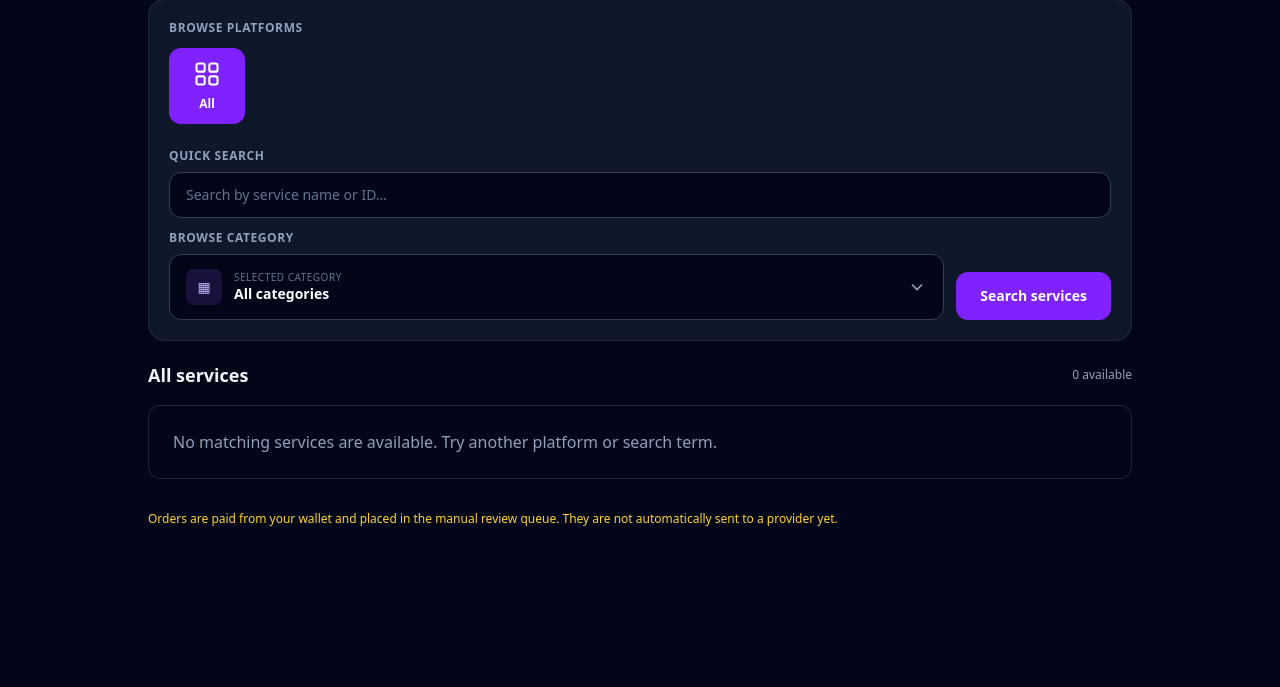
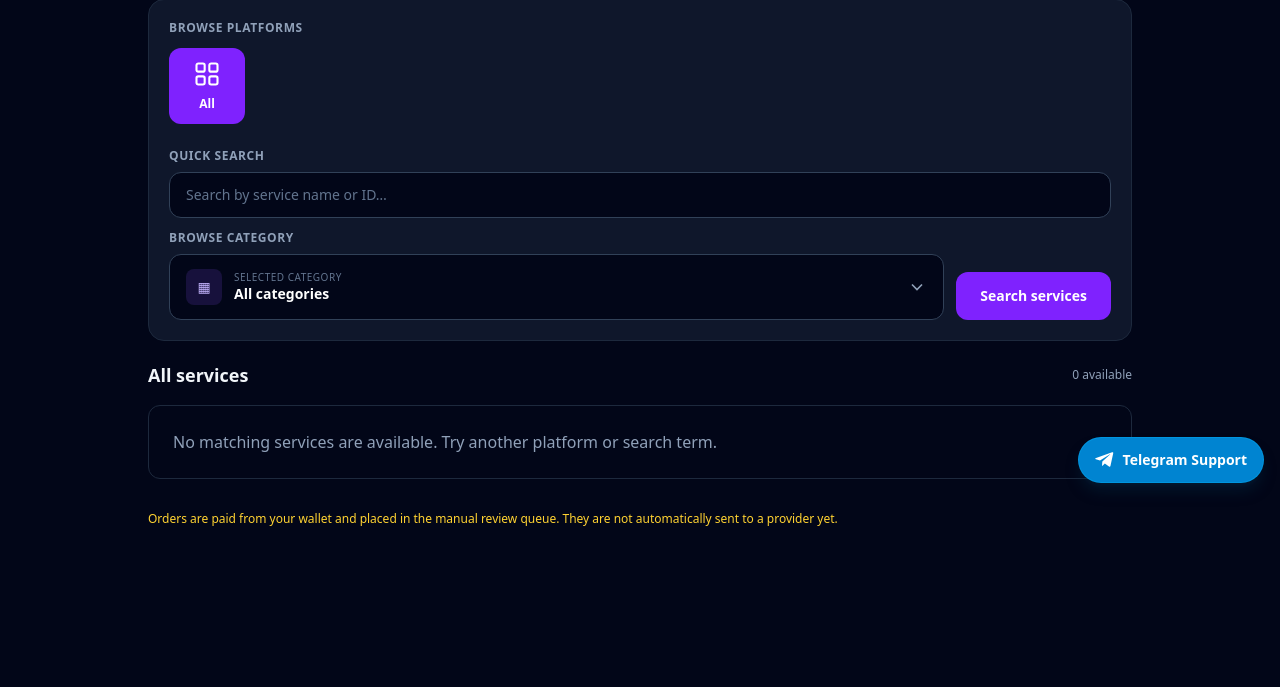
Before and after one commit to Blakesammy51/firebooster-panel, a Laravel app: page /services in a window 1280 px wide. Shown: the part 157-844 px from the top of the page. Run offline with Laravel 12, Linux system fonts and the light colour scheme; the visitor is signed in with stand-in values (Sample User, id 1); data that the repository does not hold is empty; style sheets or scripts are compiled from the project's sources.

Commit message:
Add Telegram customer support button

```diff
--- a/backend/resources/views/services/index.blade.php
+++ b/backend/resources/views/services/index.blade.php
@@ -464,4 +464,12 @@
     paintCategoryChips();
     filterCategoryOptions();
 </script>
+
+<a href="https://t.me/FireboosterSupport" target="_blank" rel="noopener noreferrer"
+   aria-label="Contact Firebooster support on Telegram"
+   class="fixed bottom-40 right-4 z-50 inline-flex items-center gap-2 rounded-full border border-sky-400/30 bg-sky-600 px-4 py-3 text-sm font-semibold text-white shadow-lg shadow-sky-950/40 transition hover:bg-sky-500 focus:outline-none focus:ring-2 focus:ring-sky-300 focus:ring-offset-2 focus:ring-offset-slate-950">
+    <svg viewBox="0 0 24 24" class="h-5 w-5" fill="currentColor" aria-hidden="true"><path d="M21.8 4.2 18.6 19c-.2 1.1-.9 1.4-1.8.9l-5-3.7-2.4 2.3c-.3.3-.5.5-1 .5l.4-5.1 9.3-8.4c.4-.4-.1-.6-.6-.2L6 12.5l-4.9-1.5c-1.1-.3-1.1-1 .2-1.5L20.5 2.7c.9-.3 1.7.2 1.3 1.5Z"/></svg>
+    <span>Telegram Support</span>
+</a>
+
 </body></html>
```
